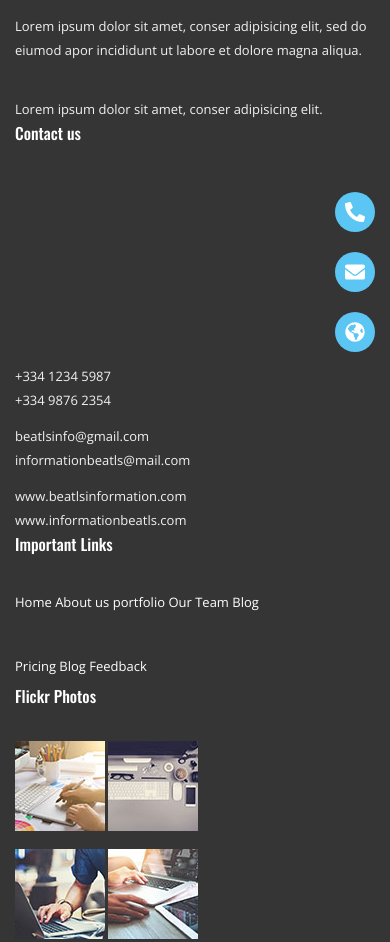
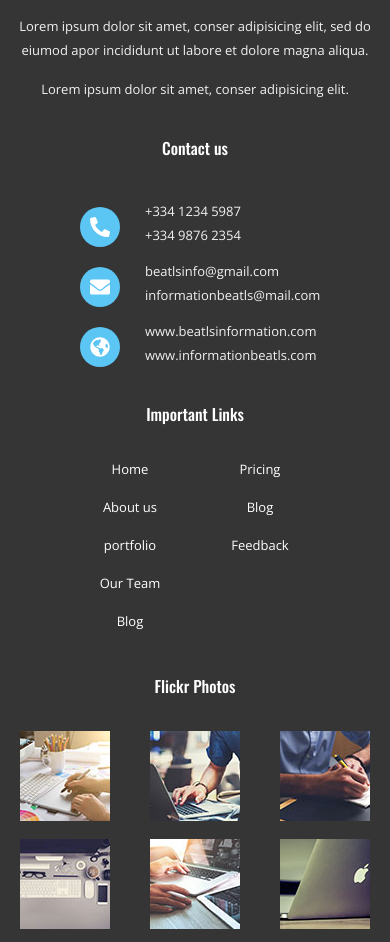
Before and after one commit to rifat-H/beatls-bootstrap, a website built with Parcel: page src/index.html in a window 390 px wide. Shown: the part 6360-7302 px from the top of the page. Built offline with nearby package versions, Linux system fonts and the light colour scheme.

Commit message:
info responsive

```diff
--- a/src/index.html
+++ b/src/index.html
@@ -532,7 +532,7 @@
     <section class="info">
         <div class="container">
             <div class="row">
-                <div class="col-md-3">
+                <div class="col-md-3 col-sm-6">
                     <div class="part-1">
                         <img src="images/logo2.png" class="img-fluid" alt="logo">
                         <p>Lorem ipsum dolor sit amet, conser adipisicing elit, sed do eiumod apor incididunt ut labore
@@ -540,11 +540,11 @@
                         <p>Lorem ipsum dolor sit amet, conser adipisicing elit.</p>
                     </div>
                 </div>
-                <div class="col-md-3">
+                <div class="col-md-3 col-sm-6">
                     <div class="part-2">
                         <h1>Contact us</h1>
                         <div class="row">
-                            <div class="col-md-2">
+                            <div class="col-md-2 col-sm-3 col-2 offset-md-0 offset-sm-0 offset-2">
                                 <div class="contact-icon">
                                     <ul>
                                         <li><i class="fas fa-phone fa-flip-horizontal"></i></li>
@@ -553,7 +553,7 @@
                                     </ul>
                                 </div>
                             </div>
-                            <div class="col-md-10">
+                            <div class="col-md-10 col-sm-9 col-6">
                                 <div class="contact-content">
                                     <p>+334 1234 5987 <br>
                                         +334 9876 2354</p>
@@ -568,46 +568,49 @@
                         </div>
                     </div>
                 </div>
-                <div class="col-md-2">
+                <div class="col-md-2 col-sm-4">
                     <div class="part-3">
                         <h1>Important Links</h1>
                         <div class="row">
-                            <div class="col-md-6">
+                            <div class="col-md-6 col-sm-6 col-4 offset-md-0 offset-sm-0 offset-2">
                                 <ul>
                                     <li>
                                         <a href="#">Home</a>
-                                        <a href="#">About us</a>
+                                    </li>
+                                    <li><a href="#">About us</a></li>
+                                    <li>
                                         <a href="#">portfolio</a>
-                                        <a href="#">Our Team</a>
-                                        <a href="#">Blog</a>
                                     </li>
+                                    <li><a href="#">Our Team</a></li>
+                                    <li><a href="#">Blog</a></li>
                                 </ul>
                             </div>
-                            <div class="col-md-6">
+                            <div class="col-md-6 col-sm-6 col-4">
                                 <ul>
                                     <li>
                                         <a href="#">Pricing</a>
-                                        <a href="#">Blog</a>
-                                        <a href="#">Feedback</a>
                                     </li>
+                                    <li><a href="#">Blog</a>
+                                    </li>
+                                    <li><a href="#">Feedback</a></li>
                                 </ul>
                             </div>
                         </div>
                     </div>
                 </div>
-                <div class="col-md-4">
+                <div class="col-md-4 col-sm-8">
                     <div class="part-4">
                         <h1>Flickr Photos</h1>
                         <div class="row">
-                            <div class="col-md-4">
+                            <div class="col-md-4 col-sm-4 col-4">
                                 <img src="images/flickr-1.jpg" class="img-fluid" alt="flickr">
                                 <img src="images/flickr-2.jpg" class="img-fluid" alt="flickr">
                             </div>
-                            <div class="col-md-4">
+                            <div class="col-md-4 col-sm-4 col-4">
                                 <img src="images/flickr-3.jpg" class="img-fluid" alt="flickr">
                                 <img src="images/flickr-4.jpg" class="img-fluid" alt="flickr">
                             </div>
-                            <div class="col-md-4">
+                            <div class="col-md-4 col-sm-4 col-4">
                                 <img src="images/flickr-5.jpg" class="img-fluid" alt="flickr">
                                 <img src="images/flickr-6.jpg" class="img-fluid" alt="flickr">
                             </div>
--- a/src/scss/_media.scss
+++ b/src/scss/_media.scss
@@ -2,6 +2,40 @@
 
 // Extra small devices (portrait phones, less than 576px)
 @media (max-width: 575.98px) {
+
+    // info start
+    .info {
+        .part-1 {
+            text-align: center;
+
+            p {
+                &:last-of-type {
+                    margin-top: 15px;
+                }
+            }
+        }
+
+        .part-2 {
+            margin-top: 35px;
+
+            h1 {
+                text-align: center;
+
+            }
+        }
+
+        .part-3 {
+            text-align: center;
+            margin-top: 35px;
+        }
+
+        .part-4 {
+            text-align: center;
+            margin-top: 35px;
+        }
+    }
+
+    // info end
 
     // testimonial start
     .testimonial {
@@ -11,6 +45,7 @@
             }
         }
     }
+
     // testimonial end
 
     // <!-- about start -->
@@ -81,6 +116,23 @@
 // Small devices (landscape phones, 576px and up)
 @media (min-width: 576px) and (max-width: 767.98px) {
 
+    // info start
+    .info {
+        .part-1 {}
+
+        .part-2 {}
+
+        .part-3 {
+            margin-top: 35px;
+        }
+
+        .part-4 {
+            margin-top: 35px;
+        }
+    }
+
+    // info end
+
     // testimonial start
     .testimonial {
         .testimonial-item {
@@ -89,6 +141,7 @@
             }
         }
     }
+
     // testimonial end
 
     // <!-- about start -->
--- a/src/scss/_style.scss
+++ b/src/scss/_style.scss
@@ -587,12 +587,14 @@ header {
             color: #ffffff;
             font-weight: 500;
             font-family: 'Oswald', sans-serif;
+            margin-bottom: 23px;
         }
 
         ul {
             // margin-top: 20px;
+
             li {
-                margin-top: 28px;
+                margin-top: 2px;
                 a {
                     font-size: 13px;
                     line-height: 36px;
```
